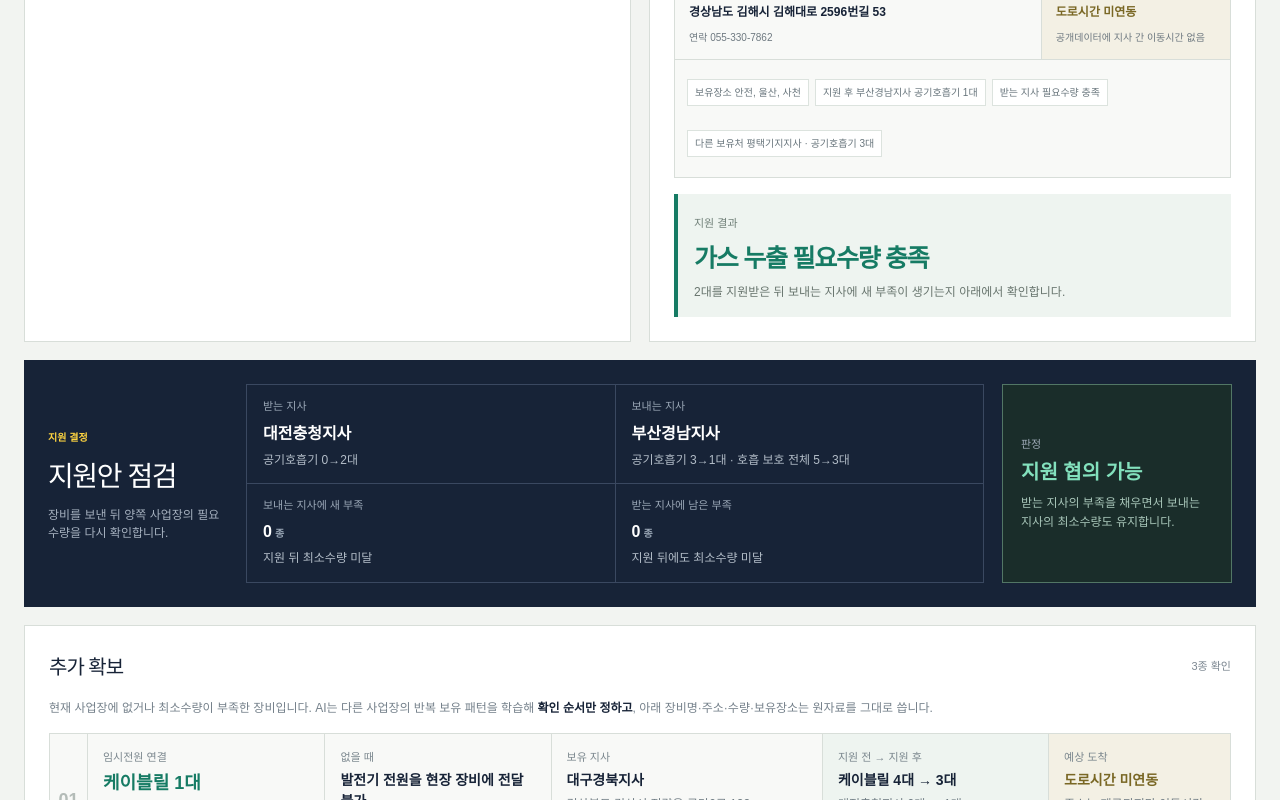
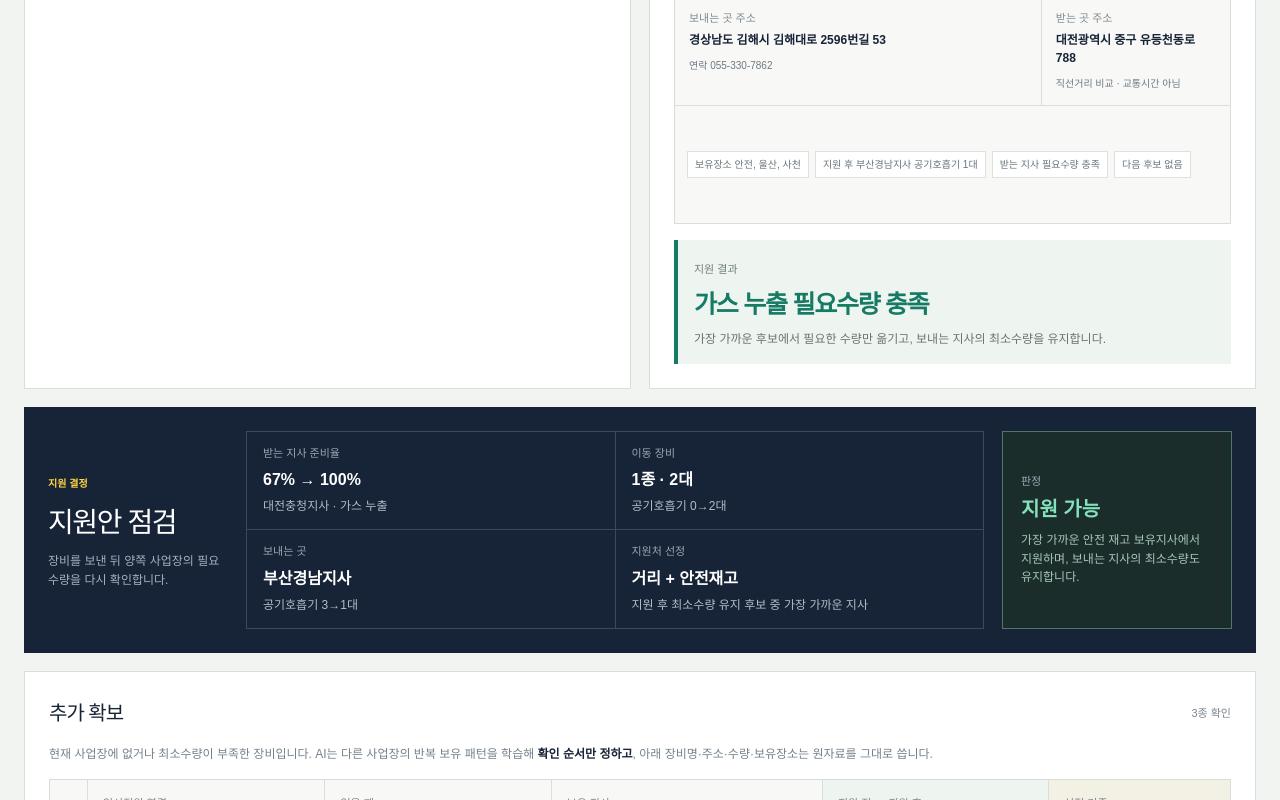
Before and after one commit to woals5420/hyeonjang-on, a Next.js app: page /recover in a window 1280 px wide. Shown: the part 1460-2260 px from the top of the page. Built offline with nearby package versions, Linux system fonts and the light colour scheme.

Commit message:
지원처를 거리와 안전재고 기준으로 개선

```diff
--- a/app/recover/page.tsx
+++ b/app/recover/page.tsx
@@ -37,6 +37,7 @@ type SupportCandidate = {
   stockCoverage: number;
   remaining: number;
   safeAfter: boolean;
+  distanceKm: number;
   rankValue: number;
 };
 
@@ -62,6 +63,37 @@ const siteDirectory: Record<string, { address: string; phone: string }> = {
   통영기지지사: { address: '경상남도 통영시 광도면 안정로 770', phone: '055-640-6455' },
   평택기지지사: { address: '경기도 평택시 포승읍 남양만로 175-88', phone: '031-8012-9711' },
 };
+
+// 공개 주소의 위치를 지사 간 직선거리 비교용으로만 사용합니다. 지도·교통 API를 호출하지 않습니다.
+const siteCoordinates: Record<string, { lat: number; lng: number }> = {
+  강원지사: { lat: 37.327, lng: 127.952 },
+  경기지사: { lat: 37.294, lng: 126.863 },
+  광주전남지사: { lat: 35.175, lng: 126.807 },
+  대구경북지사: { lat: 35.858, lng: 128.819 },
+  대전충청지사: { lat: 36.327, lng: 127.414 },
+  부산경남지사: { lat: 35.235, lng: 128.884 },
+  삼척기지지사: { lat: 37.176, lng: 129.338 },
+  서울지사: { lat: 37.558, lng: 126.837 },
+  인천기지지사: { lat: 37.351, lng: 126.607 },
+  인천지사: { lat: 37.533, lng: 126.652 },
+  전북지사: { lat: 35.951, lng: 126.812 },
+  제주LNG지사: { lat: 33.474, lng: 126.354 },
+  통영기지지사: { lat: 34.948, lng: 128.414 },
+  평택기지지사: { lat: 36.975, lng: 126.849 },
+};
+
+function straightDistance(from: string, to: string) {
+  const start = siteCoordinates[from];
+  const end = siteCoordinates[to];
+  if (!start || !end) return Number.POSITIVE_INFINITY;
+  const radius = 6371;
+  const radians = (value: number) => value * Math.PI / 180;
+  const latitude = radians(end.lat - start.lat);
+  const longitude = radians(end.lng - start.lng);
+  const haversine = Math.sin(latitude / 2) ** 2
+    + Math.cos(radians(start.lat)) * Math.cos(radians(end.lat)) * Math.sin(longitude / 2) ** 2;
+  return Math.round(radius * 2 * Math.atan2(Math.sqrt(haversine), Math.sqrt(1 - haversine)));
+}
 
 const sharedRequirements = {
   detector: { key: 'detector', label: '누출 농도 확인', purpose: '누출 위치와 농도 확인', risk: '누출 범위를 눈으로 판단', impact: '차단·환기 범위를 정하는 일이 늦어질 수 있습니다.', required: 2, weight: 3, patterns: ['가스검지', '메탄검지', 'fid'] },
@@ -220,46 +252,31 @@ export default function RecoverGrid() {
       const neural = learnedNames.length ? learnedNames.reduce((sum, name) => sum + compatibility(candidate, name), 0) / learnedNames.length : 0;
       const stockCoverage = shortage > 0 ? Math.min(stock.quantity / shortage, 1) : 1;
       const remaining = Math.max(0, stock.quantity - shortage);
-      const safeAfter = remaining >= needed.required;
+      const safeAfter = stock.quantity >= shortage && remaining >= needed.required;
+      const distanceKm = straightDistance(site, candidate);
       const reserveScore = Math.min(remaining / Math.max(1, needed.required), 1);
       const rankValue = stockCoverage * 0.45 + (safeAfter ? 0.25 : 0) + reserveScore * 0.15 + neural * 0.15;
-      return { site: candidate, ...stock, neural, stockCoverage, remaining, safeAfter, rankValue };
+      return { site: candidate, ...stock, neural, stockCoverage, remaining, safeAfter, distanceKm, rankValue };
     }).filter((candidate) => candidate.quantity > 0)
-      .sort((a, b) => Number(b.safeAfter) - Number(a.safeAfter) || b.rankValue - a.rankValue || b.quantity - a.quantity);
+      .sort((a, b) => Number(b.safeAfter) - Number(a.safeAfter) || a.distanceKm - b.distanceKm || b.quantity - a.quantity);
     return { ...needed, shortage, candidates };
   }).filter((item) => item.shortage > 0);
 
-  const hubRanking = model.sites.filter((candidate) => candidate !== site).map((candidate) => {
-    const available = transfers.map((transfer) => transfer.candidates.find((item) => item.site === candidate)).filter((item): item is SupportCandidate => Boolean(item));
-    const safeCoverage = transfers.filter((transfer) => {
-      const match = transfer.candidates.find((item) => item.site === candidate);
-      return Boolean(match && match.quantity >= transfer.shortage && match.safeAfter);
-    }).length;
-    const averageRank = available.length ? available.reduce((sum, item) => sum + item.rankValue, 0) / available.length : 0;
-    return { site: candidate, safeCoverage, averageRank };
-  }).sort((a, b) => b.safeCoverage - a.safeCoverage || b.averageRank - a.averageRank);
-  const supportHub = hubRanking[0]?.safeCoverage ? hubRanking[0].site : '';
   const supportPlan = transfers.map((transfer) => {
-    const hubCandidate = transfer.candidates.find((candidate) => candidate.site === supportHub && candidate.quantity >= transfer.shortage && candidate.safeAfter);
-    const selected = hubCandidate
-      || transfer.candidates.find((candidate) => candidate.quantity >= transfer.shortage && candidate.safeAfter)
-      || transfer.candidates.find((candidate) => candidate.quantity >= transfer.shortage)
-      || transfer.candidates[0];
-    const backup = transfer.candidates.find((candidate) => candidate.site !== selected?.site && candidate.quantity >= transfer.shortage && candidate.safeAfter)
-      || transfer.candidates.find((candidate) => candidate.site !== selected?.site && candidate.quantity >= transfer.shortage)
-      || transfer.candidates.find((candidate) => candidate.site !== selected?.site);
+    const safeCandidates = transfer.candidates.filter((candidate) => candidate.quantity >= transfer.shortage && candidate.safeAfter);
+    const selected = safeCandidates[0];
+    const backup = safeCandidates[1];
     return { ...transfer, selected, backup };
   }).sort((a, b) => b.weight * b.shortage - a.weight * a.shortage);
   const supportSites = [...new Set(supportPlan.map((item) => item.selected?.site).filter((item): item is string => Boolean(item)))];
   const transferUnits = supportPlan.reduce((sum, item) => sum + (item.selected ? Math.min(item.shortage, item.selected.quantity) : 0), 0);
-  const depletedDonors = supportPlan.filter((item) => item.selected && item.selected.remaining === 0).length;
 
   const supportedKit = kit.map((item) => {
     const support = supportPlan.find((transfer) => transfer.key === item.key)?.selected;
     return { ...item, quantity: item.quantity + (support ? Math.min(support.quantity, Math.max(0, item.required - item.quantity)) : 0) };
   });
+  const supportedReadiness = readinessFor(supportedKit);
   const unresolvedShortages = supportedKit.filter((item) => item.quantity < item.required).length;
-  const newDonorShortages = supportPlan.filter((item) => item.selected && item.selected.quantity >= item.required && item.selected.remaining < item.required).length;
   const supportEquipment = supportPlan.flatMap((item) => {
     if (!item.selected) return [];
     const allocations = allocateEquipment(item.selected, item.shortage);
@@ -274,14 +291,12 @@ export default function RecoverGrid() {
       destinationAfter: item.quantity + totalMoved,
     }));
   });
-  const supportDecision = supportPlan.length === 0 ? '지원 불필요' : unresolvedShortages > 0 ? '추가 장비 필요' : newDonorShortages > 0 ? '지원처 재고 확인' : '지원 협의 가능';
+  const supportDecision = supportPlan.length === 0 ? '지원 불필요' : unresolvedShortages > 0 ? '안전 지원처 없음' : '지원 가능';
   const supportDecisionCopy = supportPlan.length === 0
     ? '선택한 사고에 필요한 최소수량을 현재 사업장이 이미 보유하고 있습니다.'
     : unresolvedShortages > 0
-      ? `지원안을 적용해도 ${unresolvedShortages}종의 필요수량이 남습니다.`
-      : newDonorShortages > 0
-        ? `받는 지사의 부족은 해결되지만 보내는 지사에 ${newDonorShortages}종의 새 부족이 생깁니다.`
-        : '받는 지사의 부족을 채우면서 보내는 지사의 최소수량도 유지합니다.';
+      ? `${unresolvedShortages}종은 가까운 지사 중 지원 후 최소수량을 유지할 수 있는 곳이 없습니다.`
+      : '가장 가까운 안전 재고 보유지사에서 지원하며, 보내는 지사의 최소수량도 유지합니다.';
 
   const allRequirements = Object.values(sharedRequirements) as Requirement[];
   const learnedGaps = allRequirements.map((requirement) => {
@@ -289,10 +304,13 @@ export default function RecoverGrid() {
     const learnedNames = model.equipment.filter((name) => matches(name, requirement));
     const neural = learnedNames.length ? learnedNames.reduce((sum, name) => sum + compatibility(site, name), 0) / learnedNames.length : 0;
     const shortage = Math.max(0, requirement.required - current.quantity);
-    const peerStocks = model.sites.filter((targetSite) => targetSite !== site).map((targetSite) => ({ site: targetSite, ...inventoryFor(targetSite, requirement) }))
+    const peerStocks = model.sites.filter((targetSite) => targetSite !== site).map((targetSite) => {
+      const stock = inventoryFor(targetSite, requirement);
+      return { site: targetSite, ...stock, distanceKm: straightDistance(site, targetSite), safeAfter: stock.quantity >= shortage + requirement.required };
+    })
       .filter((item) => item.quantity > 0)
-      .sort((a, b) => Number(b.quantity - shortage >= requirement.required) - Number(a.quantity - shortage >= requirement.required) || b.quantity - a.quantity);
-    const donor = peerStocks[0];
+      .sort((a, b) => Number(b.safeAfter) - Number(a.safeAfter) || a.distanceKm - b.distanceKm || b.quantity - a.quantity);
+    const donor = peerStocks.find((item) => item.safeAfter);
     const allocations = donor ? allocateEquipment(donor, shortage) : [];
     const moved = allocations.reduce((sum, item) => sum + item.moved, 0);
     const usedIn = Object.values(incidents).filter((profile) => profile.requirements.some((item) => item.key === requirement.key)).map((profile) => profile.label);
@@ -357,12 +375,12 @@ export default function RecoverGrid() {
 
         <div className="transfer-board">
           <div className="rg-title"><h2>장비 지원</h2><small>실제 장비명 · 실제 보유수량</small></div>
-          <p className="section-help">부족 장비가 대응에 미치는 영향과 빌릴 수 있는 사업장을 함께 봅니다. <b>도로 이동시간은 원자료에 없어 산정값을 넣지 않았습니다.</b></p>
+          <p className="section-help">지원 후에도 최소수량을 유지할 수 있는 사업장만 남긴 뒤, <b>공개 주소 기준 직선거리가 가장 가까운 곳</b>을 우선 제시합니다.</p>
           <div className="support-plan-strip">
             <div><small>필요 장비</small><strong>{transfers.length}<em>종</em></strong></div>
             <div><small>보내는 사업장</small><strong>{supportSites.length}<em>곳</em></strong></div>
             <div><small>옮기는 수량</small><strong>{transferUnits}<em>대</em></strong></div>
-            <div className={depletedDonors ? 'plan-warning' : ''}><small>지원 뒤 재고 0</small><strong>{depletedDonors}<em>건</em></strong></div>
+            <div><small>선정 기준</small><strong>최단거리<em>· 안전재고</em></strong></div>
           </div>
           <div className="support-route-list">{supportPlan.map((item) => {
             const moved = item.selected ? Math.min(item.shortage, item.selected.quantity) : 0;
@@ -372,7 +390,7 @@ export default function RecoverGrid() {
             const locationLine = [...new Set(allocations.flatMap((stock) => stock.locations))].join(' · ') || '보유장소 확인 필요';
             const donorInfo = item.selected ? siteDirectory[item.selected.site] : undefined;
             return <article className="support-route" key={item.key}>
-              <header><div><small>{item.label}</small><strong>{equipmentLine}</strong></div><span className={item.selected?.safeAfter ? 'route-safe' : 'route-check'}>{item.selected?.safeAfter ? '지원 후 최소수량 유지' : '지원처 재고 확인'}</span></header>
+              <header><div><small>{item.label}</small><strong>{equipmentLine}</strong></div><span className={item.selected?.safeAfter ? 'route-safe' : 'route-check'}>{item.selected ? `직선거리 약 ${item.selected.distanceKm}km · 안전재고 유지` : '안전 지원처 없음'}</span></header>
               {item.selected ? <>
                 <div className="support-impact"><b>장비가 없으면</b><strong>{item.risk}</strong><span>{item.impact}</span></div>
                 <div className="support-route-flow">
@@ -381,27 +399,27 @@ export default function RecoverGrid() {
                   <div><small>받는 곳</small><strong>{site}</strong><span>{item.quantity}대 → {item.quantity + moved}대</span></div>
                 </div>
                 <div className="support-route-detail">
-                  <div><small>출발지</small><strong>{donorInfo?.address || '주소 확인 필요'}</strong><span>{donorInfo ? `연락 ${donorInfo.phone}` : ''}</span></div>
-                  <div className="route-time"><small>예상 도착</small><strong>도로시간 미연동</strong><span>공개데이터에 지사 간 이동시간 없음</span></div>
+                  <div><small>보내는 곳 주소</small><strong>{donorInfo?.address || '주소 확인 필요'}</strong><span>{donorInfo ? `연락 ${donorInfo.phone}` : ''}</span></div>
+                  <div><small>받는 곳 주소</small><strong>{siteDirectory[site]?.address || '주소 확인 필요'}</strong><span>직선거리 비교 · 교통시간 아님</span></div>
                 </div>
-                <footer><span>보유장소 {locationLine}</span>{allocations.map((stock) => <span key={stock.name}>지원 후 {item.selected?.site} {stock.name} {stock.remaining}대</span>)}<span>{unresolved ? `${unresolved}대 추가 확보 필요` : '받는 지사 필요수량 충족'}</span><span>다른 보유처 {item.backup ? `${item.backup.site} · ${item.backup.names.slice(0, 2).join('·')} ${item.backup.quantity}대` : '없음'}</span></footer>
+                <footer><span>보유장소 {locationLine}</span>{allocations.map((stock) => <span key={stock.name}>지원 후 {item.selected?.site} {stock.name} {stock.remaining}대</span>)}<span>{unresolved ? `${unresolved}대 추가 확보 필요` : '받는 지사 필요수량 충족'}</span><span>다음 후보 {item.backup ? `${item.backup.site} · 약 ${item.backup.distanceKm}km · 안전재고 유지` : '없음'}</span></footer>
               </> : <p className="route-empty">다른 사업장에도 확인 가능한 장비가 없습니다.</p>}
             </article>;
           })}</div>
           {transfers.length === 0 && <p className="rg-empty">이 상황의 최소 장비세트를 모두 충족합니다.</p>}
-          <div className="support-outcome"><small>지원 결과</small><strong>{unresolvedShortages ? `${unresolvedShortages}종 추가 확보 필요` : `${incidentProfile.label} 필요수량 충족`}</strong><p>{transferUnits}대를 지원받은 뒤 보내는 지사에 새 부족이 생기는지 아래에서 확인합니다.</p></div>
+          <div className="support-outcome"><small>지원 결과</small><strong>{unresolvedShortages ? `${unresolvedShortages}종은 안전 지원처 없음` : `${incidentProfile.label} 필요수량 충족`}</strong><p>{unresolvedShortages ? '가까워도 보내는 지사의 최소수량이 무너지면 지원처로 선정하지 않습니다.' : '가장 가까운 후보에서 필요한 수량만 옮기고, 보내는 지사의 최소수량을 유지합니다.'}</p></div>
         </div>
       </section>
 
       <section className="support-check">
         <div className="support-check-copy"><span>지원 결정</span><h2>지원안 점검</h2><p>장비를 보낸 뒤 양쪽 사업장의 필요수량을 다시 확인합니다.</p></div>
         <div className="support-check-metrics">
-          <div><small>받는 지사</small><strong>{site}</strong><p>{supportEquipment.length ? supportEquipment.map((item) => `${item.name} ${item.destinationBefore}→${item.destinationAfter}대`).join(' · ') : '현재 부족 없음'}</p></div>
-          <div><small>보내는 지사</small><strong>{supportSites.join(' · ') || '-'}</strong><p>{supportEquipment.length ? supportEquipment.map((item) => `${item.name} ${item.quantity}→${item.remaining}대 · ${item.category} 전체 ${item.donorCategoryBefore}→${item.donorCategoryAfter}대`).join(' · ') : '이동 장비 없음'}</p></div>
-          <div><small>보내는 지사에 새 부족</small><strong>{newDonorShortages}<em>종</em></strong><p>지원 뒤 최소수량 미달</p></div>
-          <div><small>받는 지사에 남은 부족</small><strong>{unresolvedShortages}<em>종</em></strong><p>지원 뒤에도 최소수량 미달</p></div>
+          <div><small>받는 지사 준비율</small><strong>{readiness}% → {supportedReadiness}%</strong><p>{site} · {incidentProfile.label}</p></div>
+          <div><small>이동 장비</small><strong>{transfers.length}종 · {transferUnits}대</strong><p>{supportEquipment.length ? supportEquipment.map((item) => `${item.name} ${item.destinationBefore}→${item.destinationAfter}대`).join(' · ') : '이동 장비 없음'}</p></div>
+          <div><small>보내는 곳</small><strong>{supportSites.join(' · ') || '-'}</strong><p>{supportEquipment.length ? supportEquipment.map((item) => `${item.name} ${item.quantity}→${item.remaining}대`).join(' · ') : '지원 불필요'}</p></div>
+          <div><small>지원처 선정</small><strong>거리 + 안전재고</strong><p>지원 후 최소수량 유지 후보 중 가장 가까운 지사</p></div>
         </div>
-        <div className={newDonorShortages || unresolvedShortages ? 'support-check-result check-warning' : 'support-check-result check-safe'}><small>판정</small><strong>{supportDecision}</strong><p>{supportDecisionCopy}</p></div>
+        <div className={unresolvedShortages ? 'support-check-result check-warning' : 'support-check-result check-safe'}><small>판정</small><strong>{supportDecision}</strong><p>{supportDecisionCopy}</p></div>
       </section>
 
       <section className="rg-model">
@@ -417,12 +435,12 @@ export default function RecoverGrid() {
             <div className="placement-risk"><small>없을 때</small><strong>{item.risk}</strong><p>{item.impact}</p></div>
             <div className="placement-route"><small>보유 지사</small><strong>{donor.site}</strong><p>{donorInfo?.address || '주소 확인 필요'}</p><span>{donorInfo ? `연락 ${donorInfo.phone}` : ''}</span></div>
             <div className="placement-balance"><small>지원 전 → 지원 후</small><strong>{item.allocations.map((stock) => `${stock.name} ${stock.quantity}대 → ${stock.remaining}대`).join(' · ')}</strong><p>{site} {item.current}대 → {item.current + item.moved}대</p></div>
-            <div className="placement-time"><small>예상 도착</small><strong>도로시간 미연동</strong><p>주소는 제공되지만 이동시간 데이터는 없습니다.</p></div>
+            <div className="placement-time"><small>선정 기준</small><strong>직선거리 약 {donor.distanceKm}km</strong><p>지원 후 최소수량 유지</p></div>
           </article>;
         }) : <p className="placement-empty">현재 공개데이터에서 추가로 확인할 장비가 없습니다.</p>}</div>
         <div className="model-status"><span><i />AI 학습 완료</span><p>장비 보유 350건 · 14개 사업장 · 59개 장비명을 학습해 추가 확보 장비와 지원처의 확인 순서를 계산했습니다.</p></div>
         <div className="rg-model-metrics"><div><small>학습 데이터</small><strong>{number.format(model.data.records)}건</strong></div><div><small>학습 사례</small><strong>{number.format(model.data.trainPairs)}쌍</strong></div><div><small>검증 사례</small><strong>{number.format(model.data.testPairs)}쌍</strong></div><div><small>검증 정확도</small><strong>{(model.metrics.accuracy * 100).toFixed(1)}%</strong></div><div><small>분류 성능(AUC)</small><strong>{model.metrics.auc.toFixed(3)}</strong></div></div>
-        <div className="model-use-tags"><b>AI 사용 범위</b><span>추가 확보 순서</span><span>지원처 후보 순서</span><span>수량·주소는 원자료</span><span>이동시간 제외</span></div>
+        <div className="model-use-tags"><b>구분</b><span>AI: 추가 확보 순서</span><span>지원처: 거리·안전재고</span><span>수량·주소: 원자료</span></div>
       </section>
     </main>
   );
```
